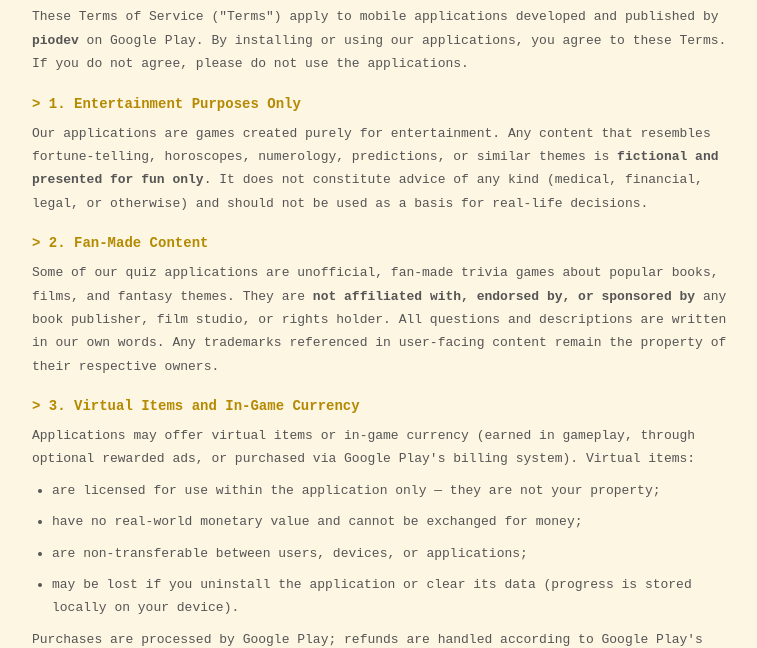
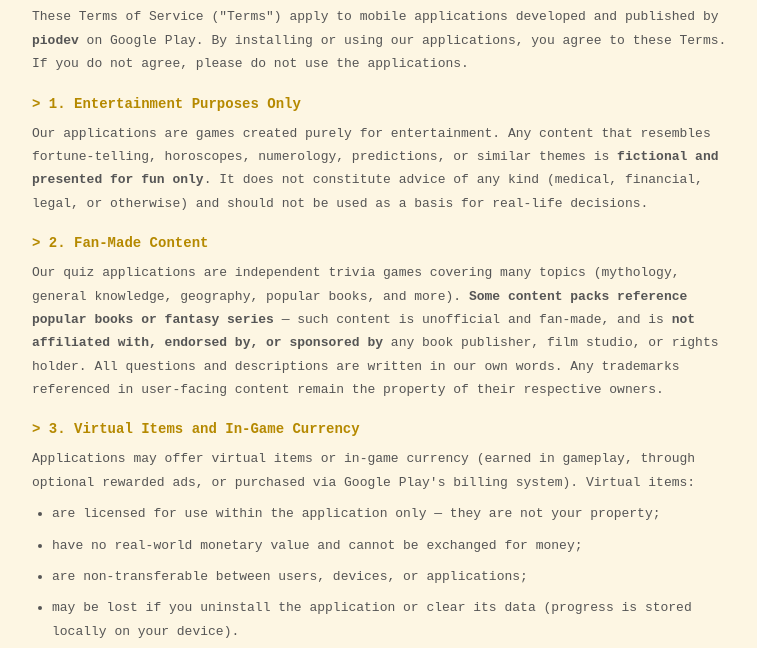
Before and after one commit to moewballs/moewballs.github.io, a plain HTML site: page terms.html in a window 1280 px wide. Shown: the part 142-790 px from the top of the page, without its empty margins (258-1015 px from the left). Drawn offline with Linux system fonts and the light colour scheme.

Commit message:
+ aktualziacja

```diff
--- a/terms.html
+++ b/terms.html
@@ -91,11 +91,14 @@
 
         <h2>> 2. Fan-Made Content</h2>
         <p>
-            Some of our quiz applications are unofficial, fan-made trivia games about popular
-            books, films, and fantasy themes. They are <strong>not affiliated with, endorsed
-            by, or sponsored by</strong> any book publisher, film studio, or rights holder.
-            All questions and descriptions are written in our own words. Any trademarks
-            referenced in user-facing content remain the property of their respective owners.
+            Our quiz applications are independent trivia games covering many topics
+            (mythology, general knowledge, geography, popular books, and more).
+            <strong>Some content packs reference popular books or fantasy series</strong> —
+            such content is unofficial and fan-made, and is <strong>not affiliated with,
+            endorsed by, or sponsored by</strong> any book publisher, film studio, or rights
+            holder. All questions and descriptions are written in our own words. Any
+            trademarks referenced in user-facing content remain the property of their
+            respective owners.
         </p>
 
         <h2>> 3. Virtual Items and In-Game Currency</h2>
```
